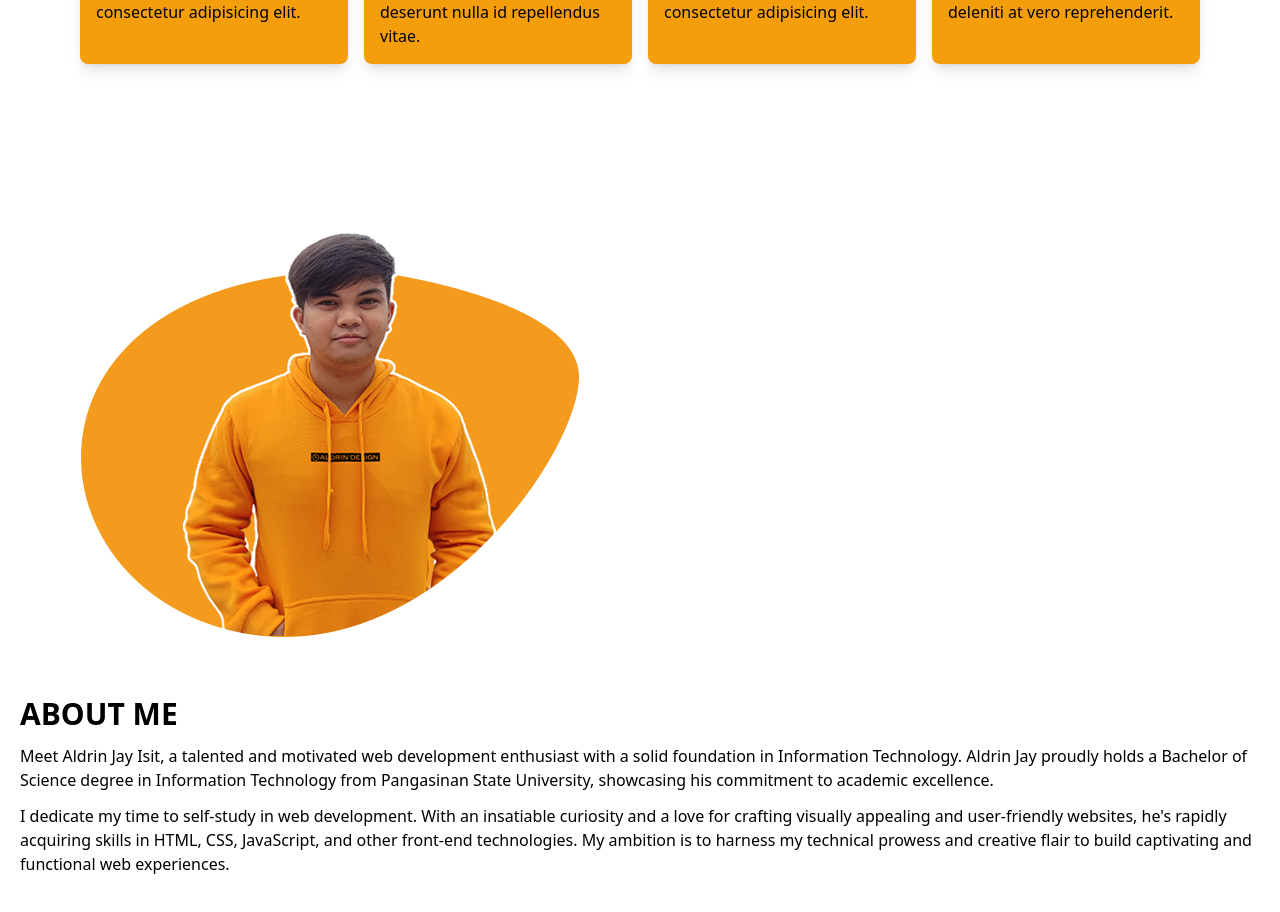
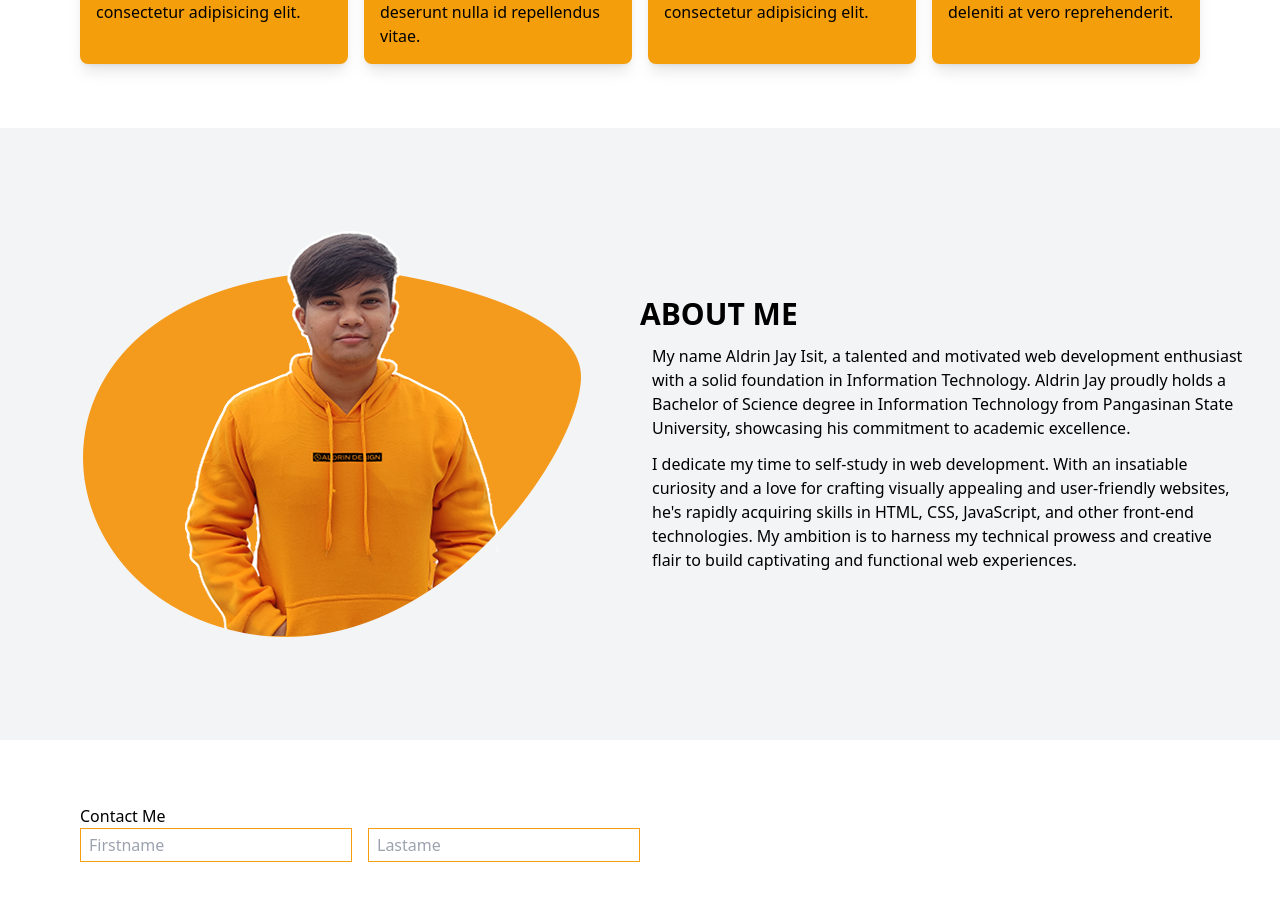
Before and after one commit to Drinisit/drin-portfolio, a React (Create React App) app: page / in a window 1280 px wide. Shown: the part 1563-2475 px from the top of the page. Built offline with nearby package versions, Linux system fonts and the light colour scheme; the HTML template or start-up script is replaced by a standard one.

Commit message:
Adding contact section

```diff
--- a/src/App.js
+++ b/src/App.js
@@ -4,6 +4,7 @@ import Hero from './components/Hero.jsx'
 import Skill from './components/Skill.jsx'
 import Project from './components/Project.jsx';
 import About from './components/About.jsx';
+import Contact from './components/Contact.jsx';
 
 
 function App() {
@@ -14,6 +15,7 @@ function App() {
       <Skill />
       <Project />
       <About />
+      <Contact />
 
     </div>
   );
--- a/src/components/About.jsx
+++ b/src/components/About.jsx
@@ -3,17 +3,17 @@ import Me from '../assets/drin-img.png'
 
 const About = () => {
   return (
-    <div className='w-full py-11 px-4'>
-        <div className='max-w-[1240px] mx-auto grid grid-cols-2'>
+    <div className='w-full bg-gray-100 py-11 px-6'>
+        <div className='max-w-[1240px] mx-auto grid sm:grid-cols-2'>
             <div className='hidden sm:block'>
                 <img className='p-3 items-center mx-auto' src={Me} alt="" />
             </div>
 
-            <div className='my-auto xxs:col-span-2'>
+            <div className='my-auto'>
                 <h1 className='xxs:text-md md:text-3xl font-bold uppercase'>About me</h1>
-                <p className='py-3'>Meet Aldrin Jay Isit, a talented and motivated web development enthusiast with a solid foundation in Information Technology. Aldrin Jay proudly holds a Bachelor of Science degree in Information Technology from Pangasinan State University, showcasing his commitment to academic excellence.</p>
+                <p className='p-3'>My name Aldrin Jay Isit, a talented and motivated web development enthusiast with a solid foundation in Information Technology. Aldrin Jay proudly holds a Bachelor of Science degree in Information Technology from Pangasinan State University, showcasing his commitment to academic excellence.</p>
 
-                <p>I dedicate my time to self-study in web development. With an insatiable curiosity and a love for crafting visually appealing and user-friendly websites, he's rapidly acquiring skills in HTML, CSS, JavaScript, and other front-end technologies. My ambition is to harness my technical prowess and creative flair to build captivating and functional web experiences.</p>
+                <p className='px-3'>I dedicate my time to self-study in web development. With an insatiable curiosity and a love for crafting visually appealing and user-friendly websites, he's rapidly acquiring skills in HTML, CSS, JavaScript, and other front-end technologies. My ambition is to harness my technical prowess and creative flair to build captivating and functional web experiences.</p>
             </div>
         </div>
 
--- /dev/null
+++ b/src/components/Contact.jsx
@@ -0,0 +1,22 @@
+import React from 'react'
+
+const Contact = () => {
+  return (
+    <div className='w-full py-11 xxs:py-11 xs:px-20 md:py-16 px-12'>
+        <div className='max-w-[1240px] mx-auto grid grid-cols-1 md:grid-cols-2'>
+            <div className='p'>
+                <h1>Contact Me</h1>
+
+                <form action="#">
+                    <div className='grid grid-cols-2 gap-4'>
+                        <input className='border border-amber-500 py-1 px-2' type="text" placeholder='Firstname' />
+                        <input className='border border-amber-500 py-1 px-2' type="text" placeholder='Lastame' />
+                    </div>
+                </form>
+            </div>
+        </div>
+    </div>
+  )
+}
+
+export default Contact
```
